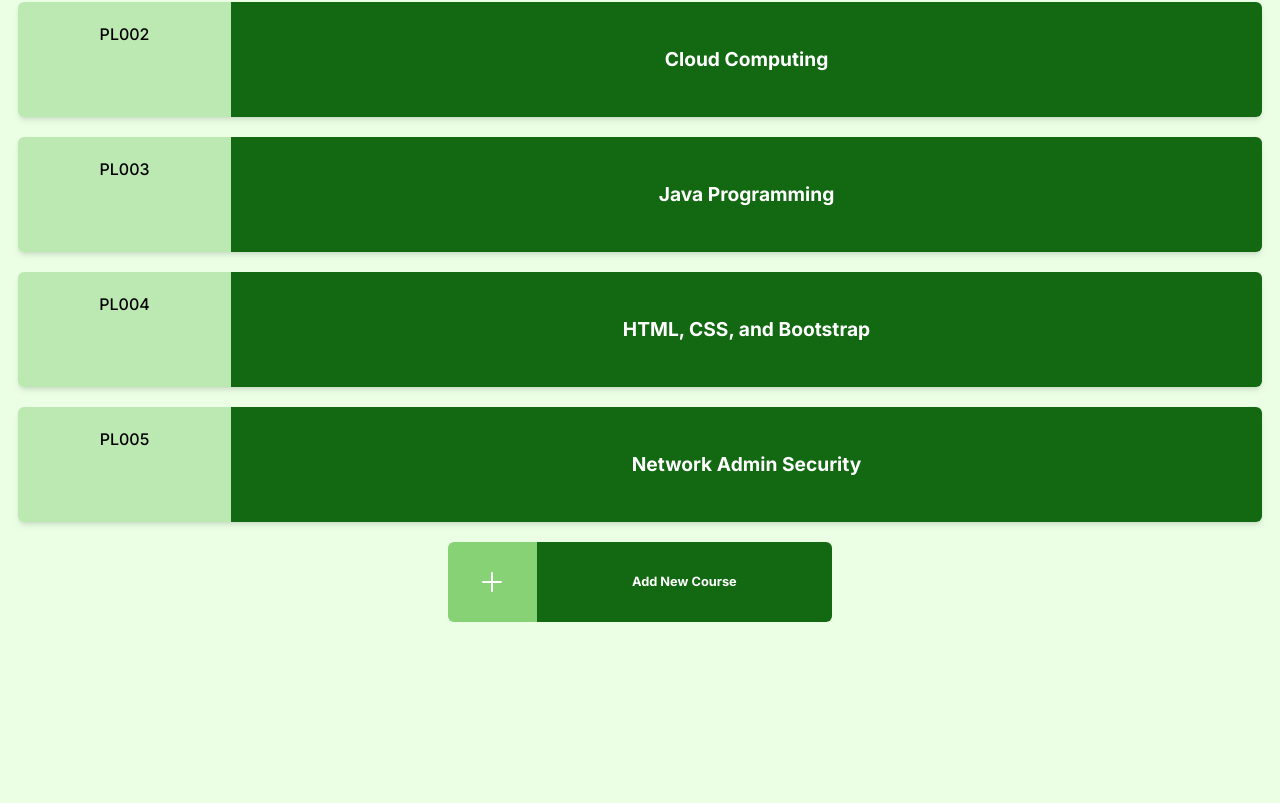
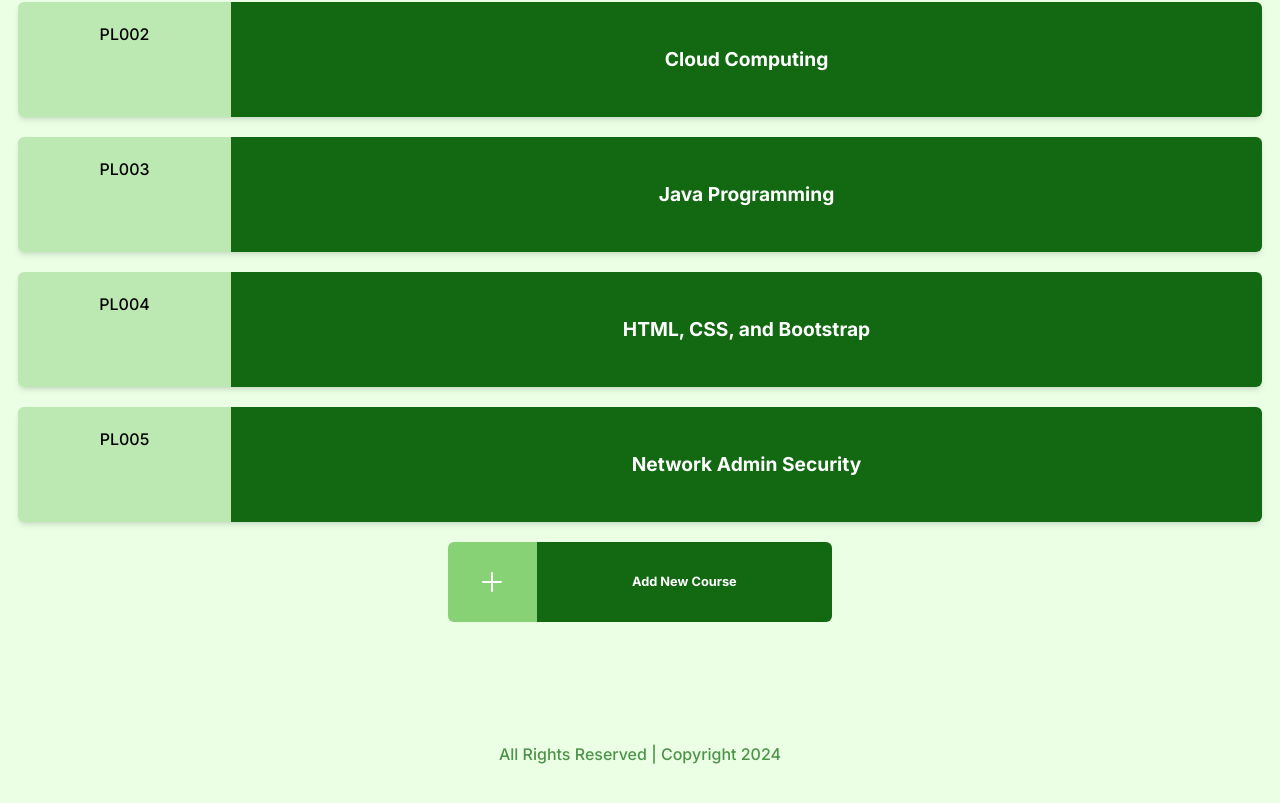
Before and after one commit to unitejohndalev/TeamB_CMS_Project, a React (Vite) app: page /courselist in a window 1280 px wide. Shown: the part 271-1074 px from the top of the page. Before the commit the page ends 933 px from the top, so only its background shows below. Built offline with nearby package versions, Linux system fonts and the light colour scheme; no server answers.

Commit message:
footer (addNewCourse, couseListCard)

```diff
--- a/src/components/CourseList & AddCourseList/AddNewCourseCard.jsx
+++ b/src/components/CourseList & AddCourseList/AddNewCourseCard.jsx
@@ -110,6 +110,11 @@ const AddNewCourseCard = () => {
             </Link>
           </div>
         </form>
+        <footer className="flex justify-center pt-20">
+        <div>
+          <p className="text-[#4D9349] font-medium">All Rights Reserved | Copyright 2024</p>
+        </div>
+      </footer>
       </div>
     </div>
   );
--- a/src/components/CourseList & AddCourseList/CourseListCard.jsx
+++ b/src/components/CourseList & AddCourseList/CourseListCard.jsx
@@ -79,6 +79,11 @@ const CourseListCard = () => {
               </div>
             </Link>
           </div>
+          <footer className="flex justify-center py-20">
+        <div>
+          <p className="text-[#4D9349] font-medium">All Rights Reserved | Copyright 2024</p>
+        </div>
+      </footer>
         </div>
       </div>
     </>
```
